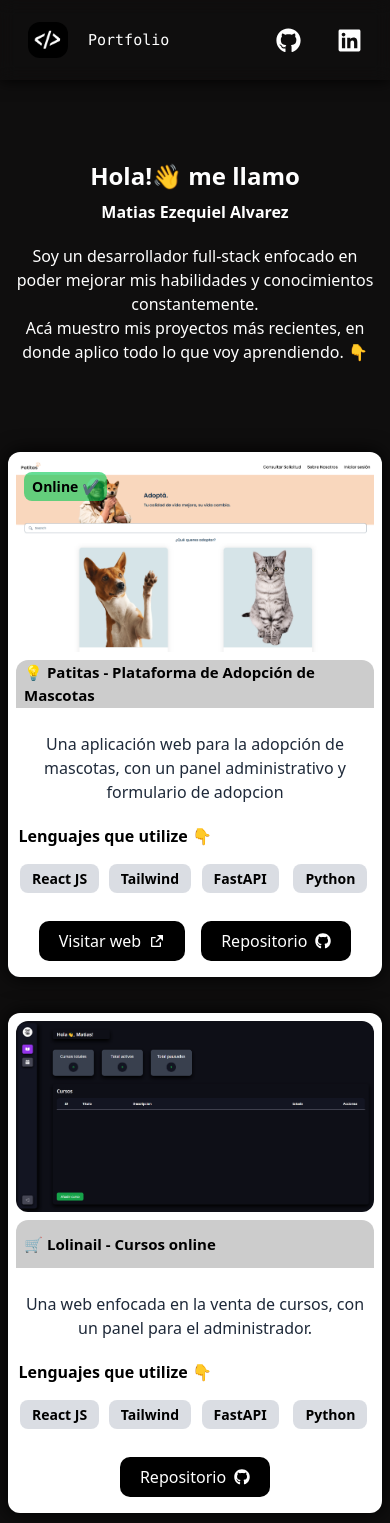
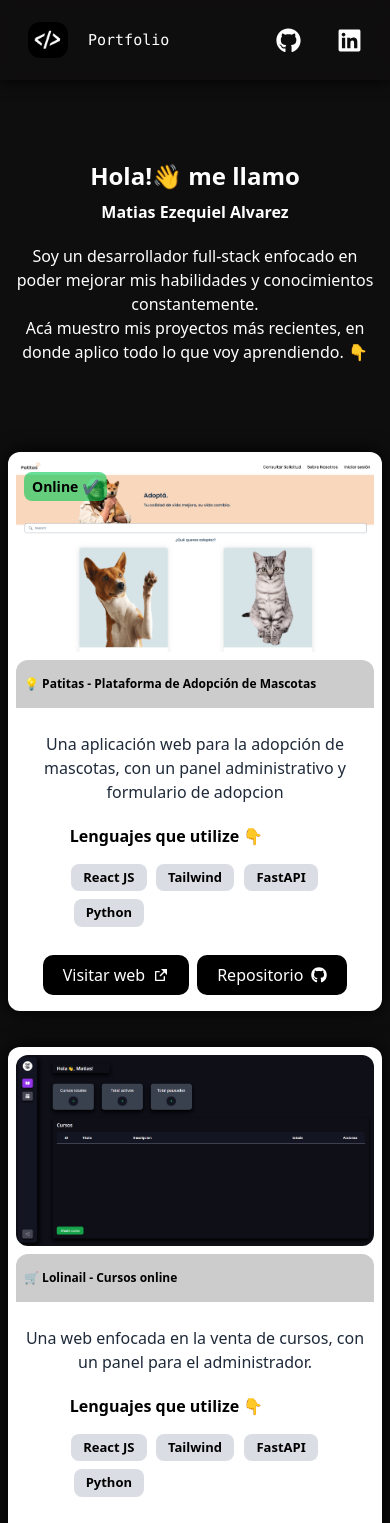
Before and after one commit to matiasDev4/portafolio, a React (Vite) app: page / in a window 390 px wide. Shown: the top 1523 px of the page. Built offline with nearby package versions, Linux system fonts and the light colour scheme.

Commit message:
messages

```diff
--- a/src/components/App.jsx
+++ b/src/components/App.jsx
@@ -1,5 +1,6 @@
 import { Body } from "../components/Body.jsx"
 import { Header } from "../components/Header.jsx"
+import { Footer } from "./footer.jsx"
 import { Sobremi } from "./sobremi.jsx"
 
 export const  App = () => {
@@ -9,6 +10,7 @@ export const  App = () => {
         <Header />
         <Sobremi />
         <Body />
+        <Footer />
         </>
     )
 }
--- a/src/components/Body.jsx
+++ b/src/components/Body.jsx
@@ -31,7 +31,8 @@ export const Body = () => {
 
     }]
     return (
-        <section className="my-10 grid grid-cols-1 lg:grid-cols-2 md:grid-cols-2 2xl:grid-cols-3 gap-x-5 gap-y-5 lg:mx-10 md:mx-16 xl:mx-28 place-items-center">
+        <section className="my-10 grid grid-cols-1 lg:grid-cols-2 md:grid-cols-2 2xl:grid-cols-3 gap-x-5 gap-y-5 lg:mx-10 md:mx-16 xl:mx-28 place-items-center
+        scroll-smooth">
             {
                 cards.map(index =>
                 <div className="bg-white m-2 h-auto rounded-xl shadow-[0px_0px_20px_black] lg:max-w-[400px]
@@ -39,7 +40,7 @@ export const Body = () => {
                     <div className="p-2 relative hover:[&>div]">
                         <img src={index.img} alt="" className="rounded-xl" />
                         <div className="bg-black/20 text-black font-bold h-12 lg:h-14 px-2 py-2
-                        text-[15px] lg:text-[15px] rounded-t-xl my-2 flex items-center">
+                        text-[12px] lg:text-[15px] rounded-t-xl my-2 flex items-center">
                             <h1>{index.name}</h1>
                         </div>
                         <span className={`absolute top-5 left-4 ${index.active ? "bg-green-500/60" : ""} rounded-lg px-2 py-1
@@ -49,14 +50,14 @@ export const Body = () => {
                         <p className="px-2 text-center lg:text-[18px] text-gray-800">{index.description}</p>
                         <div className="flex flex-col gap-y-4">
                             <h2 className="font-semibold">Lenguajes que utilize 👇</h2>
-                            <div className="grid grid-cols-4 lg:grid-cols-4 gap-2 place-items-center">
+                            <div className="grid grid-cols-3 lg:grid-cols-4 gap-2 place-items-center">
                                 {index.lenguajes.map(lenguaje =>
                                     <span
-                                    className="bg-gray-300/80 px-3 py-1 rounded-lg flex items-center text-[14px] font-semibold">{lenguaje}</span>
+                                    className="bg-gray-300/80 px-3 py-1 rounded-lg flex items-center text-[13px] font-semibold">{lenguaje}</span>
                                 )}
                             </div>
                         </div>
-                        <div className="my-2 flex flex-row gap-x-4">
+                        <div className="my-2 flex flex-row gap-x-2 lg:gap-x-4">
                             <a href={index.link} target="_blank" rel="noreferrer"
                             className={`flex flex-row items-center gap-x-2
                             text-white py-2 px-5 rounded-[10px] hover:cursor-pointer
--- a/src/components/Header.jsx
+++ b/src/components/Header.jsx
@@ -3,7 +3,7 @@ import { FaGithub } from "react-icons/fa";
 
 export const Header = () => {
     return (
-        <header
+        <header id="#top"
         className="bg-transparent text-white w-full h-20 flex items-center justify-between px-5
         shadow-[0px_0px_15px_black] sticky top-0 z-50 backdrop-blur-sm">
             <div className="flex gap-1 items-center">
--- /dev/null
+++ b/src/components/footer.jsx
@@ -0,0 +1,13 @@
+import { FaArrowAltCircleUp } from "react-icons/fa";
+
+export const Footer = () =>{
+    return (
+        <>
+        <footer className="bg-black h-16 text-white flex justify-center items-center">
+            <div className="flex flex-row items-center ">
+                <span>© 2025 Matias Alvarez</span>
+            </div>
+        </footer>
+        </>
+    )
+}
```
